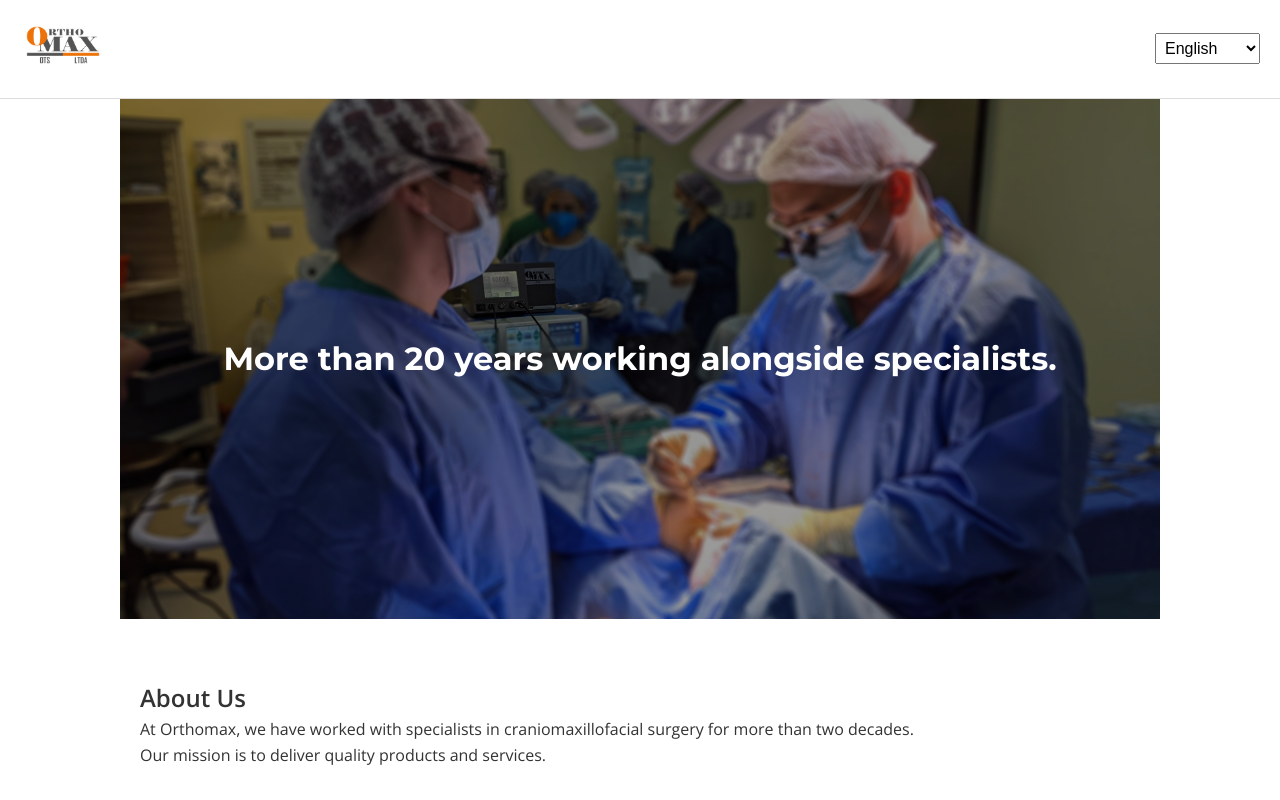
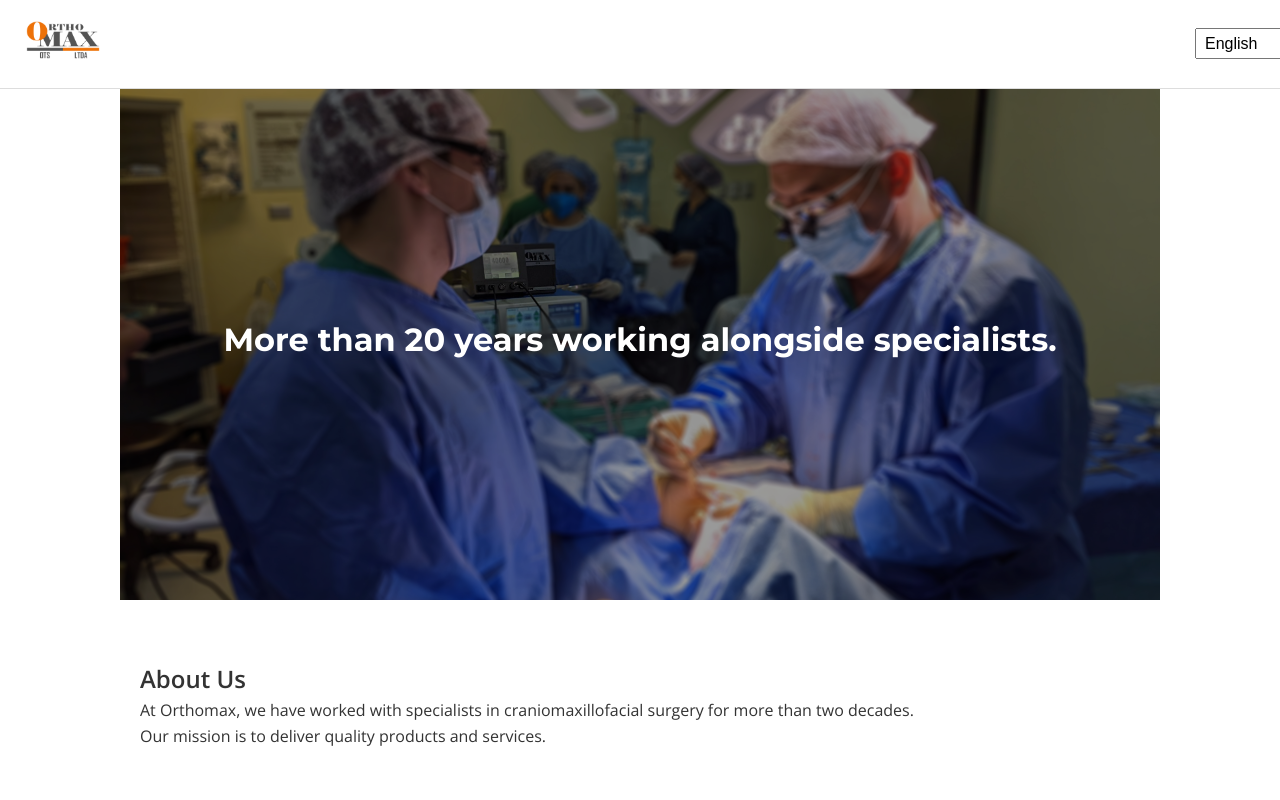
Before and after one commit to LucasFireBrain/Orthomax-Website, a plain HTML site: page index.html in a window 1280 px wide. Shown: the top 800 px of the page. Drawn offline with nearby package versions, Linux system fonts and the light colour scheme.

```diff
--- a/css/style.css
+++ b/css/style.css
@@ -9,16 +9,22 @@ body {
   font-family: 'Open Sans', sans-serif;
   line-height: 1.6;
   color: #333;
+  padding-top: 80px;   /* prevent content hiding behind fixed header */
 }
 
 /* Header */
 header {
+  position: fixed;       /* keep header visible */
+  top: 0;
+  left: 0;
+  width: 100%;
   display: flex;
   justify-content: space-between;
   align-items: center;
-  padding: 20px;
+  padding: 15px 20px;
   background: #fff;
   border-bottom: 1px solid #ddd;
+  z-index: 1000;
 }
 
 .logo img {
```
